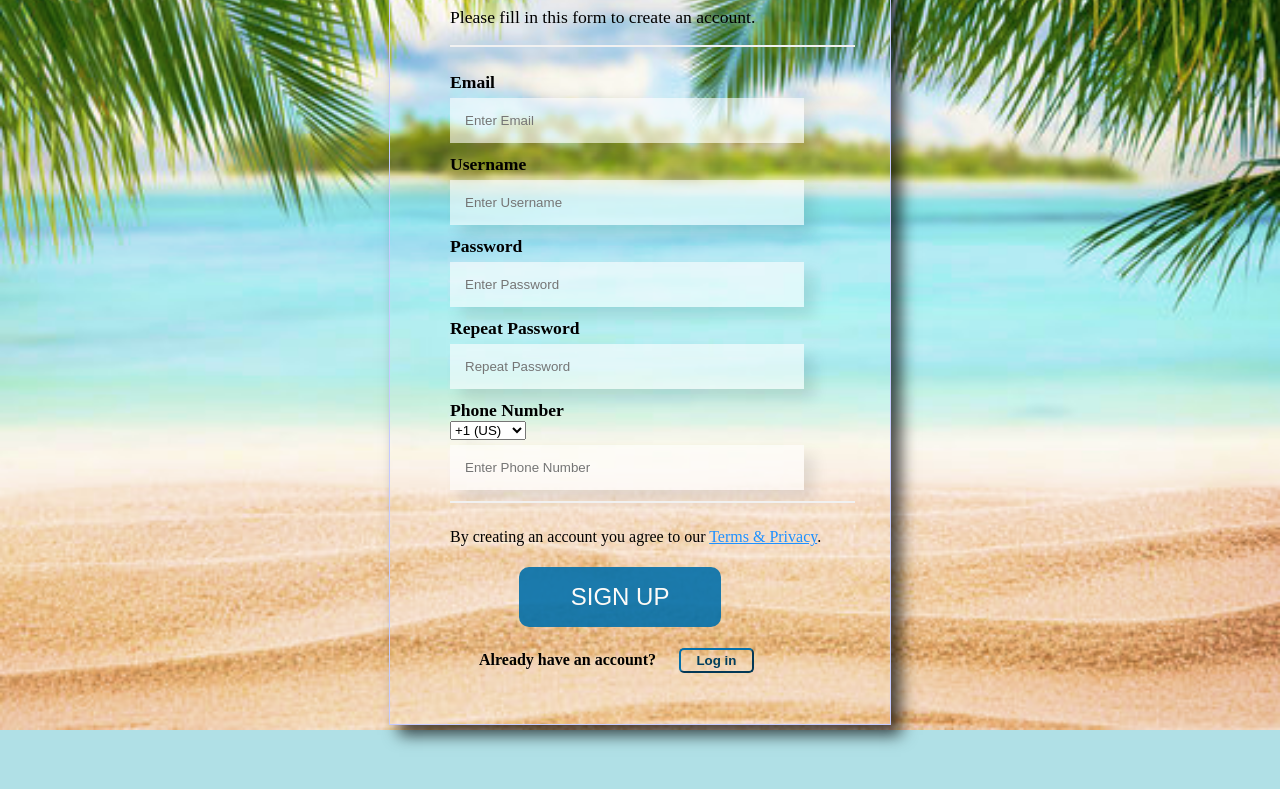
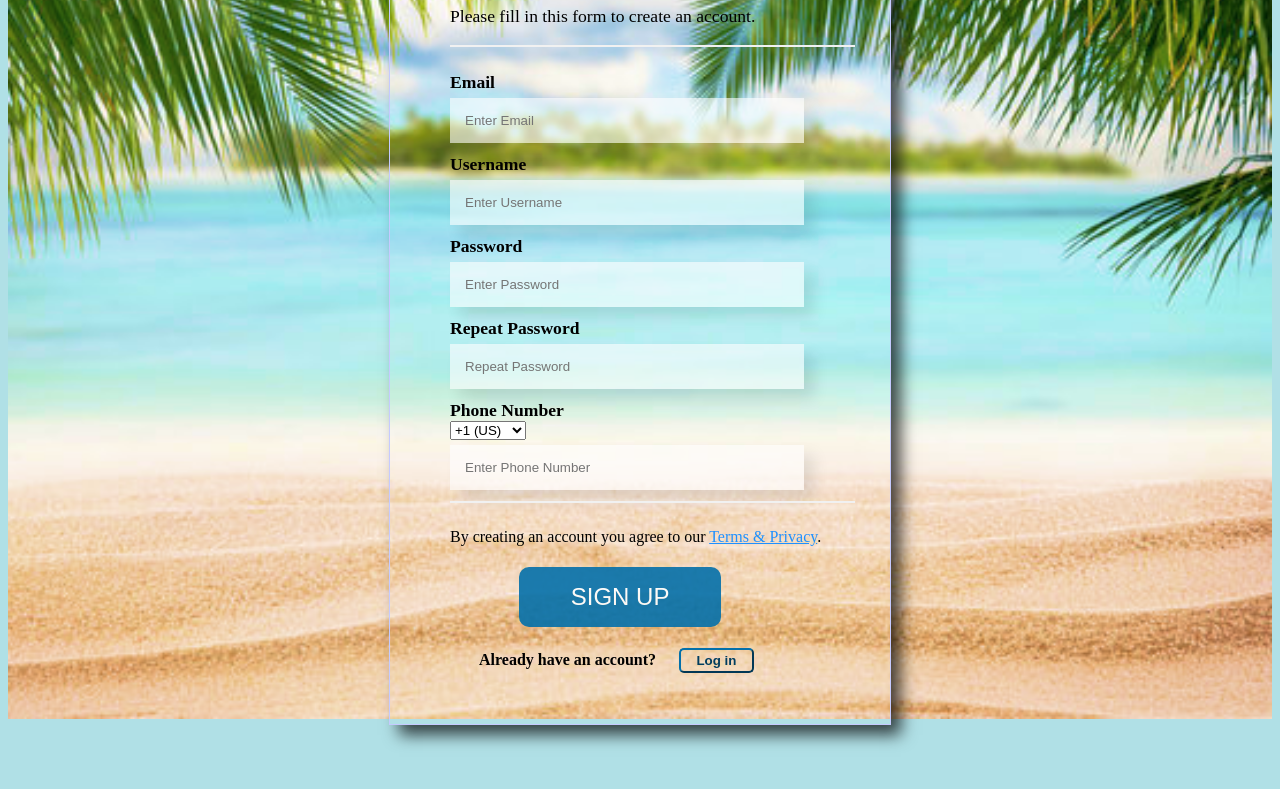
Before and after one commit to anejckl/obrazec, a plain HTML site: page index.html in a window 1280 px wide. Shown: the part 173-962 px from the top of the page. Drawn offline with Linux system fonts and the light colour scheme.

Commit message:
Update style.css

```diff
--- a/style.css
+++ b/style.css
@@ -1,8 +1,3 @@
-body, html {
-  margin: 0;
-  padding: 0;
-}
-
 body {
     background-color: powderblue;
 }
```
